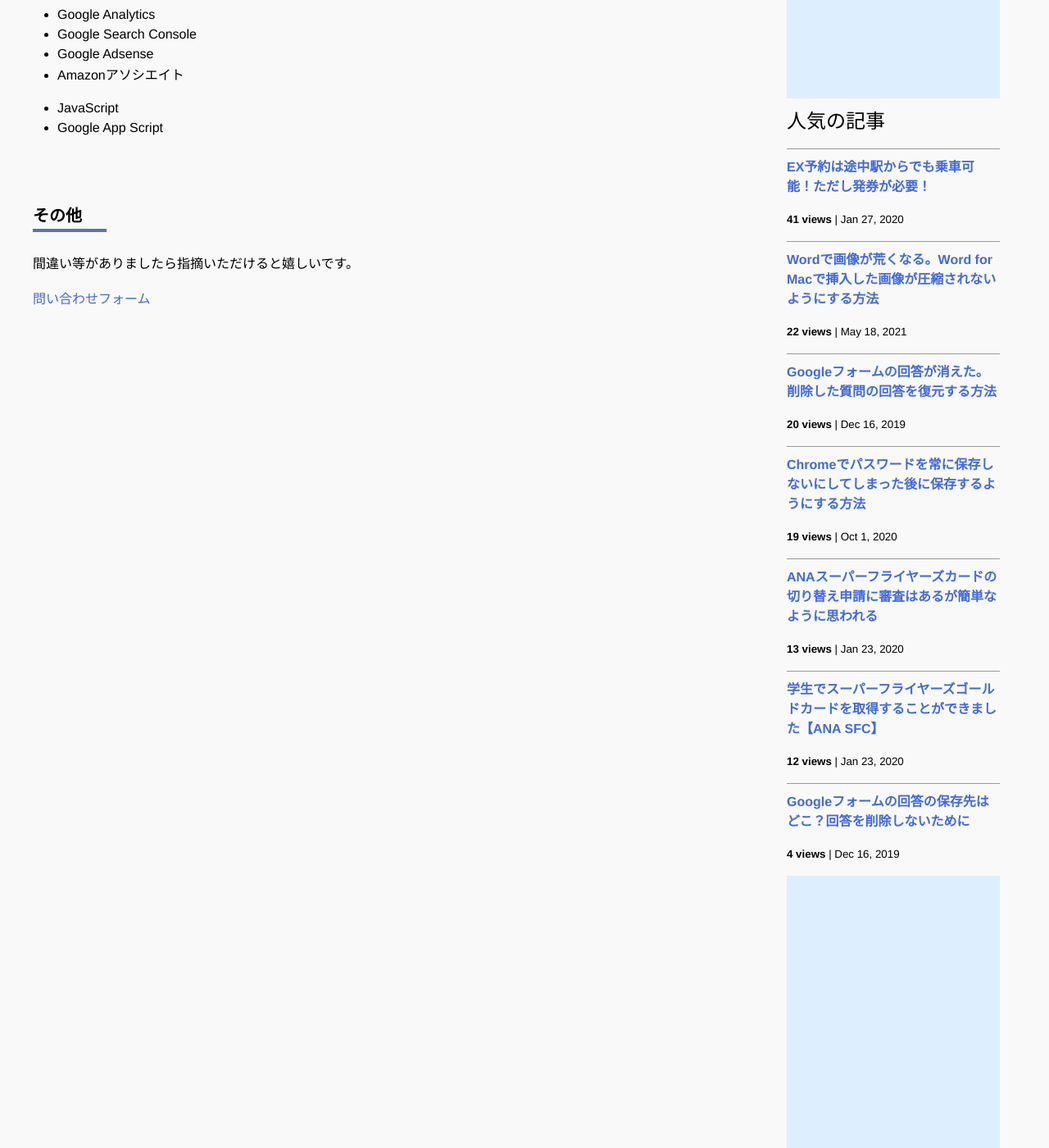
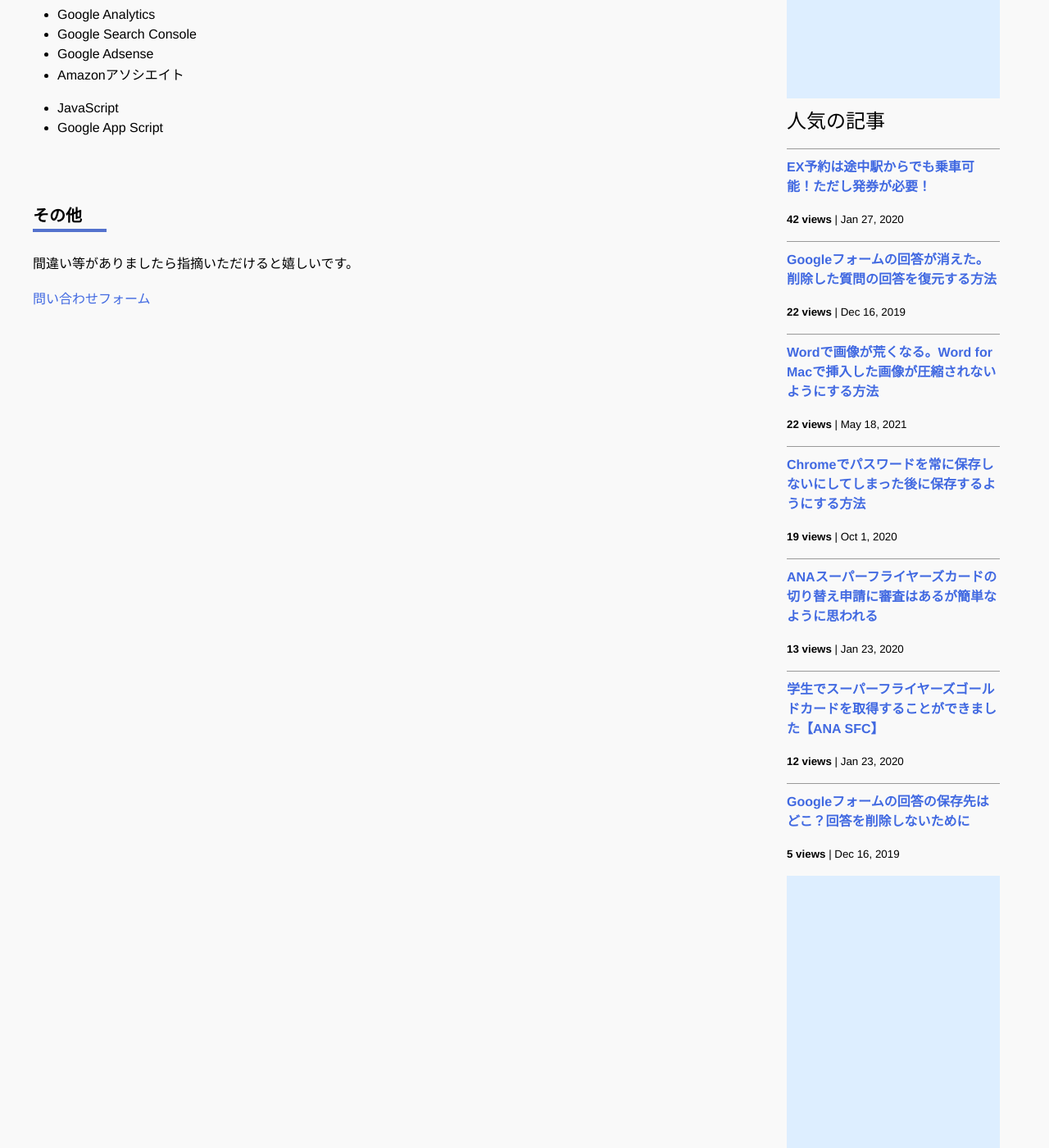
Before and after one commit to iwanaminami/shoyaiwaname, a Jekyll site: the page built from about.markdown, in a window 1280 px wide and 1400 px high, scrolled down 693 px. Shown: the whole window at 82% size. Built offline with Jekyll 4.4.1, drawn with Linux system fonts in a browser that asks for light colours; nearby versions of some CDN libraries; comment, search, counter and statistics services are not loaded.

Commit message:
chore(ga): update _data/popularposts.yml 20260908-2052

```diff
--- a/_data/popularposts.yml
+++ b/_data/popularposts.yml
@@ -1,10 +1,10 @@
 side:
-  - view: 41
+  - view: 42
     url: "/2020/01/27/ex-rideontheway.html"
   - view: 22
+    url: "/2019/12/16/restore-googleform.html"
+  - view: 22
     url: "/2021/05/18/image-compression-word.html"
-  - view: 20
-    url: "/2019/12/16/restore-googleform.html"
   - view: 19
     url: "/2020/10/01/googlepassword.html"
   - view: 17
@@ -13,5 +13,5 @@
     url: "/2020/01/23/sfc-judge.html"
   - view: 12
     url: "/2020/01/23/sfcgold.html"
-  - view: 4
+  - view: 5
     url: "/2019/12/16/googleform-answers.html"
```
